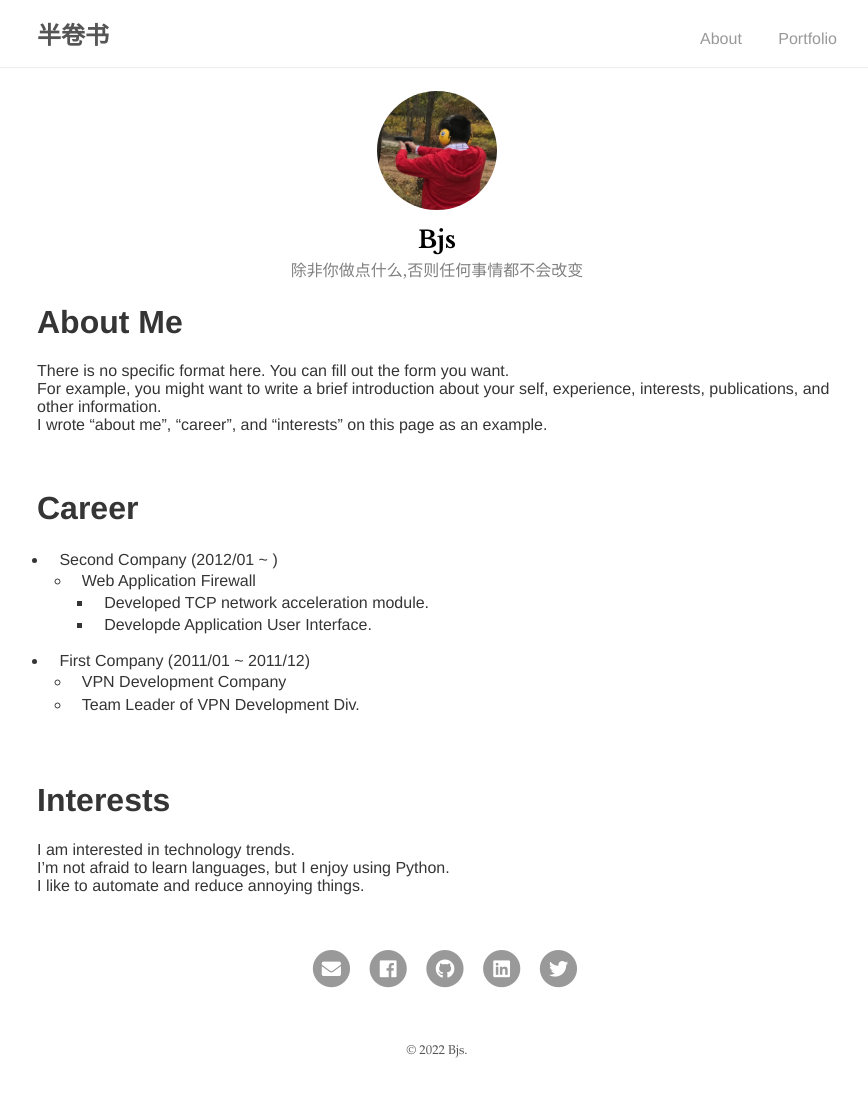
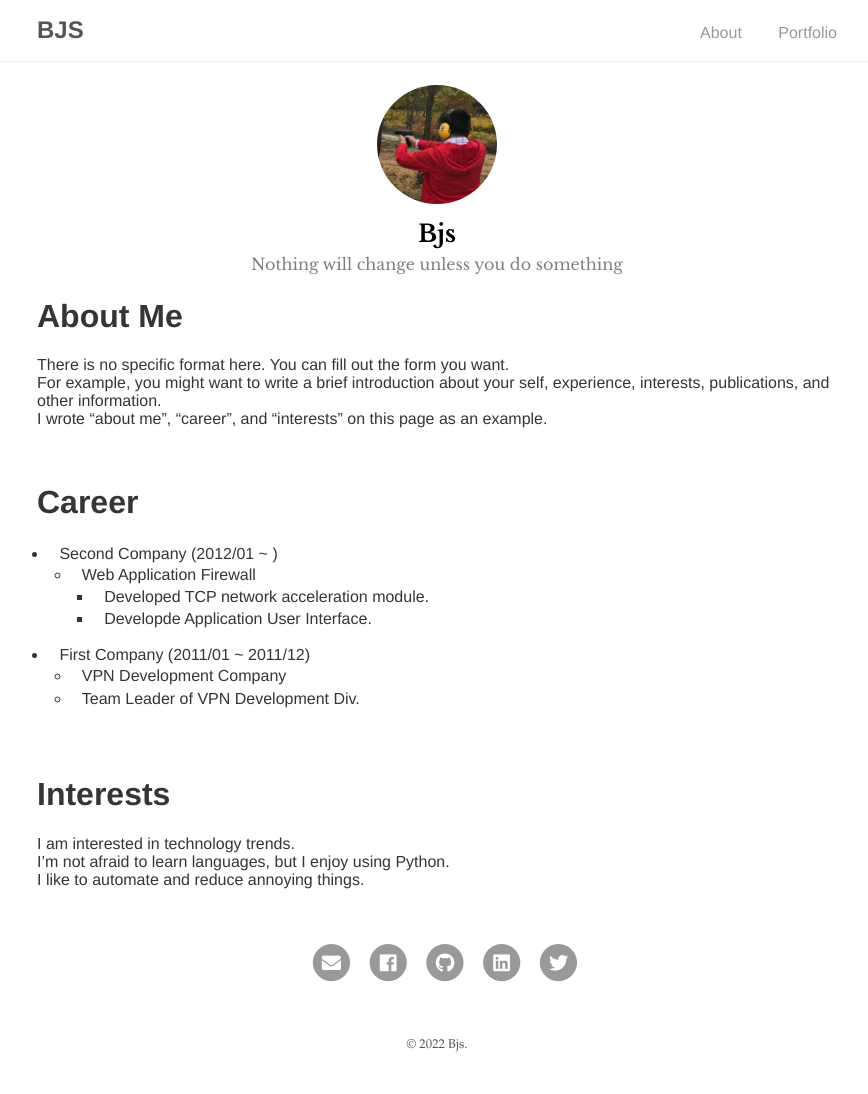
Before and after one commit to banjuanshu/banjuanshu.github.io, a Jekyll site: the page built from docs/index.md, in a window 1280 px wide. Shown: the whole page, without its empty margins (203-1071 px from the left). Built offline with Jekyll 4.4.1, drawn with Linux system fonts in a browser that asks for light colours; our own code applies the rules of GitHub Pages for plain Markdown files.

Commit message:
fix(base): init

```diff
--- a/docs/_config.yml
+++ b/docs/_config.yml
@@ -1,5 +1,5 @@
 # Site settings
-title: 半卷书
+title: BJS
 baseurl: "/"
 url: "https://banjuanshu.github.io"
 google_analytics: "G-QE6N2DJECK" # Tracking ID, e.g. "UA-000000-01"
@@ -7,7 +7,7 @@ google_analytics: "G-QE6N2DJECK" # Tracking ID, e.g. "UA-000000-01"
 # Author
 author:
   name: Bjs
-  desc: 除非你做点什么,否则任何事情都不会改变
+  desc: Nothing will change unless you do something
   email: bjs.null@gmail.com
   selfie: assets/img/avatar.jpg
 
```
